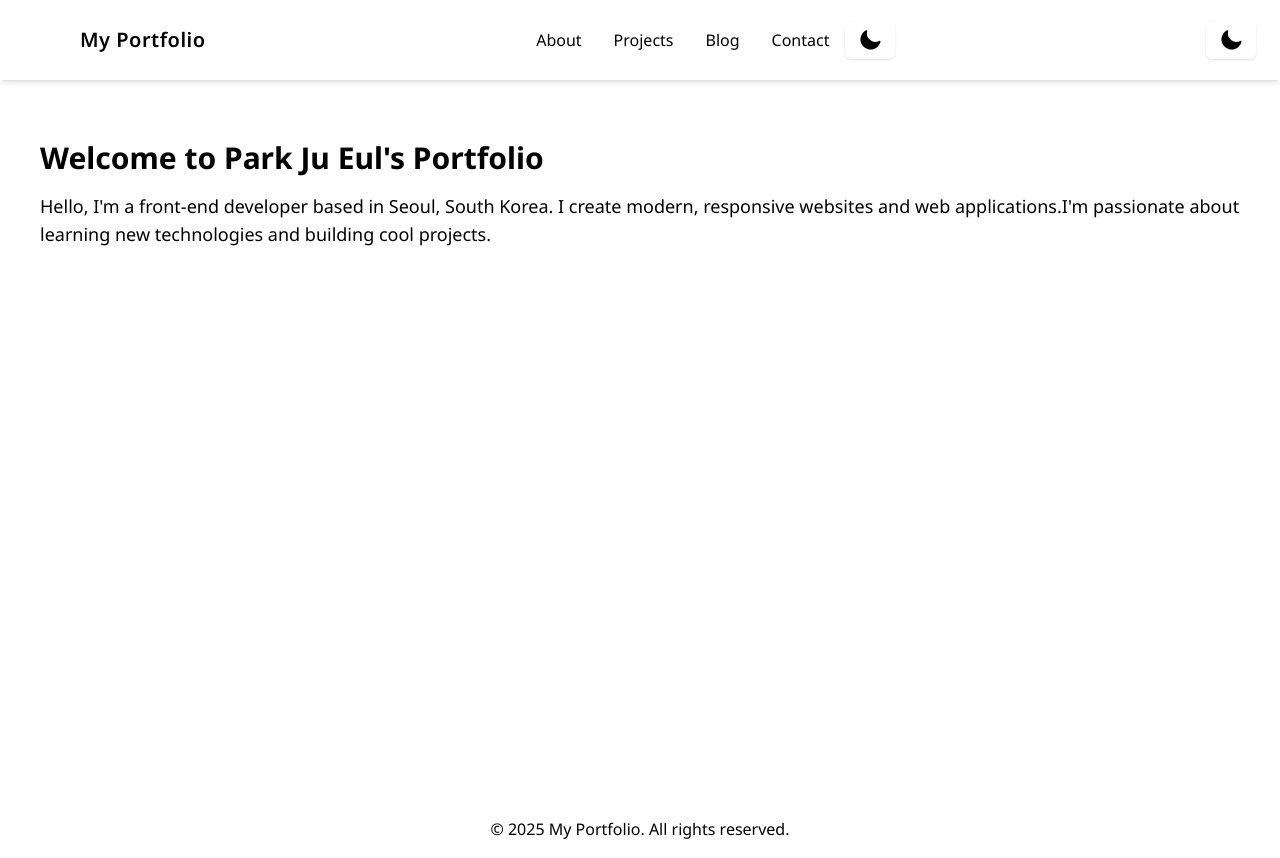
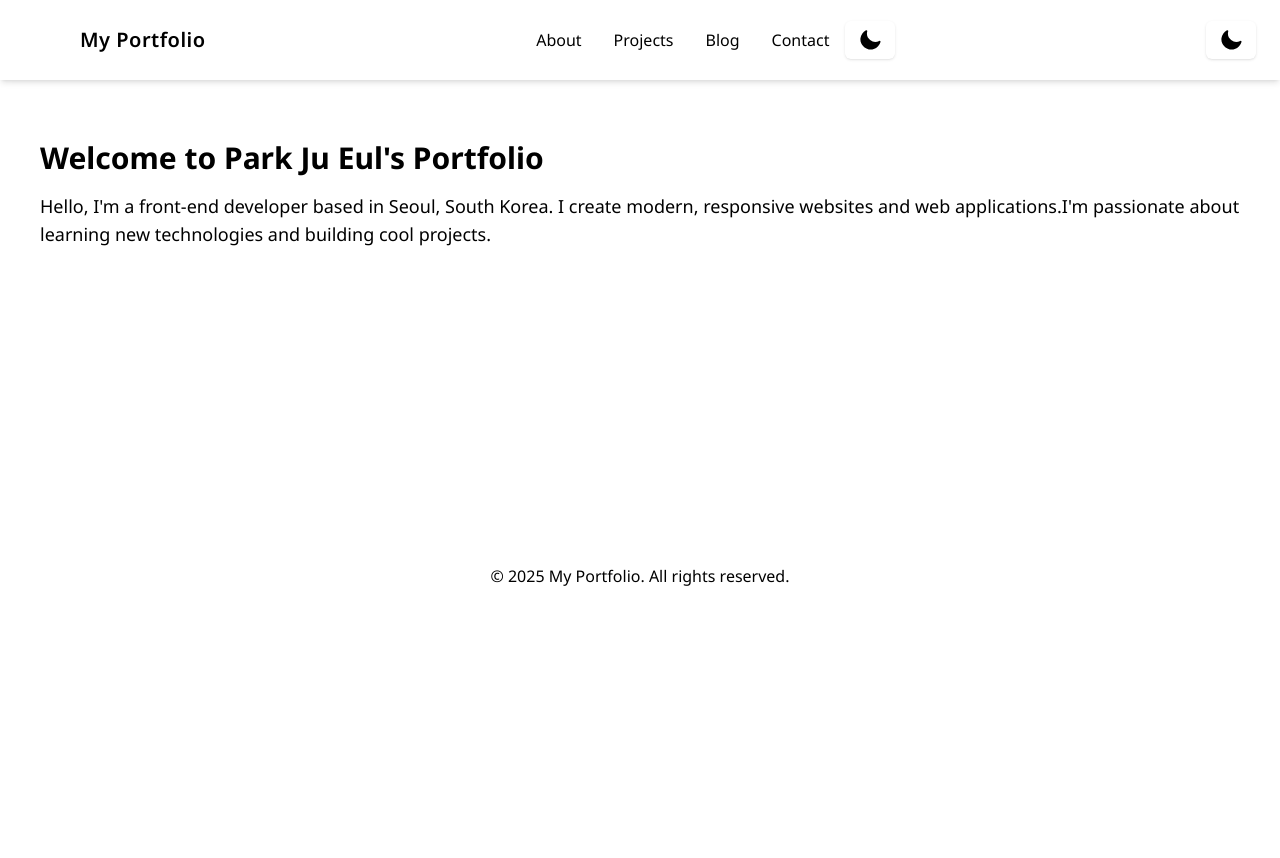
Before and after one commit to rope-park/my-portfolio, a Next.js app: page / in a window 1280 px wide. After the commit the page ends 800 px from the top, so only its background shows below. Built offline with nearby package versions, Linux system fonts and the light colour scheme.

Commit message:
Design: UI 설정 업데이트

```diff
--- a/src/components/Layout.tsx
+++ b/src/components/Layout.tsx
@@ -11,9 +11,9 @@ interface LayoutProps {
 const Layout = ({ children }: LayoutProps) => {
   return (
     <ThemeProvider attribute="class" defaultTheme="system">
-    <div className="grid grid-rows-[auto, 1fr, auto] w-full min-w-0 min-h-screen overflow-auto relative">
+    <div className="grid grid-rows-[auto, 1fr, auto] w-full min-w-0 min-h-screen overflow-auto">
       <Header />
-      <main className="grid grid-cols-[auto] w-full min-w-0 min-h-screen px-6 py-6 m-0 overflow-auto pt-[60px]">{children}</main>
+      <main className="px-6 py-6 pt-[60px]">{children}</main>
       <Footer />
     </div>
     </ThemeProvider>
```
